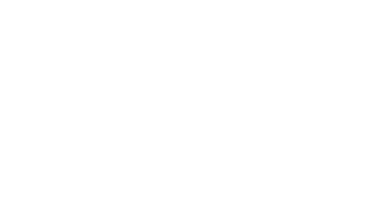
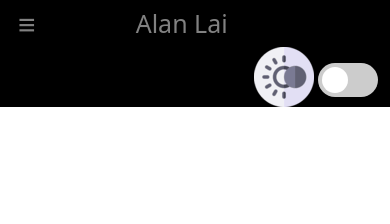
Before and after one commit to lainumero1/lainumero1.github.io, a plain HTML site: page about.html in a window 390 px wide. Drawn offline with Linux system fonts and the light colour scheme.

Commit message:
more cleanup

```diff
--- a/about.html
+++ b/about.html
@@ -0,0 +1,41 @@
+<!DOCTYPE html>
+<html lang="en">
+<head>
+    <meta charset="UTF-8">
+    <link rel="stylesheet" href='../static/bootstrap.css'>
+    <link rel="stylesheet" href='../static/base.css'>
+    <link rel="stylesheet" href='../static/home.css'>
+    <title>Alan Lai - About Me</title>
+</head>
+
+    <body>
+        <div class="row" id="topbar" style="margin-left: 0px">
+            <div class="side-button">
+                <button id="side-button" class="side-button">≡</button>
+            </div>
+            <div  class="topic">
+                <h2 id="topic" class="topic"><a href="../index.html">Alan Lai</a></h2>
+            </div>
+            <div class="dark-mode">
+                <img src="../static/darkMode.png">
+                <label class="switch">
+                    <input type="checkbox" id="dark-mode"><span class="slider"></span>
+                </label>
+            </div>
+        </div>
+
+        <div id="sidebar" class="sidebar">
+            <a href="https://www.linkedin.com/">LinkedIn</a>
+            <a href="https://github.com/">Github</a>
+            <a href="../about.html">Me</a>
+        </div>
+
+        <div id="main" style="display: block">
+            <div id="intro">
+
+            </div>
+        </div>
+        <script type="module" src="../static/base.js"></script>
+        <script src="../static/theme_module.js"></script>
+    </body>
+</html>
--- a/static/base.css
+++ b/static/base.css
@@ -46,8 +46,9 @@
 }
 
 
-#search-button {
-    width: 30%;
+.dark-mode {
+    width: 25%;
+    text-align: end;
 }
 
 #topic a, .side-button {
@@ -91,12 +92,12 @@
 
 #topic {
     text-align: center;
-    margin-top: 0.2rem;
+    margin-top: 0.5rem;
     margin-bottom: 0.2rem;
 }
 
-@media (max-width: 575px) {
-    #search-button {
+@media only screen and (max-width: 575px) {
+    .dark-mode {
         width: 100%;
     }
     .topic {
```
Also changed, not shown: index.html (+4 -2 lines), static/darkMode.png (added).
